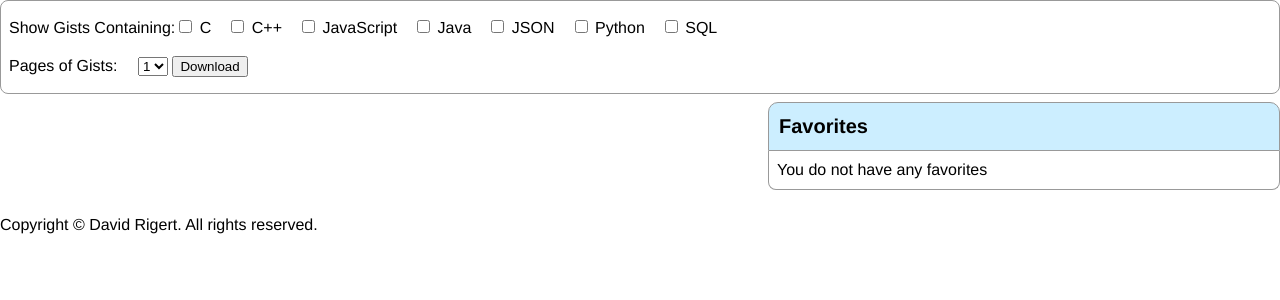
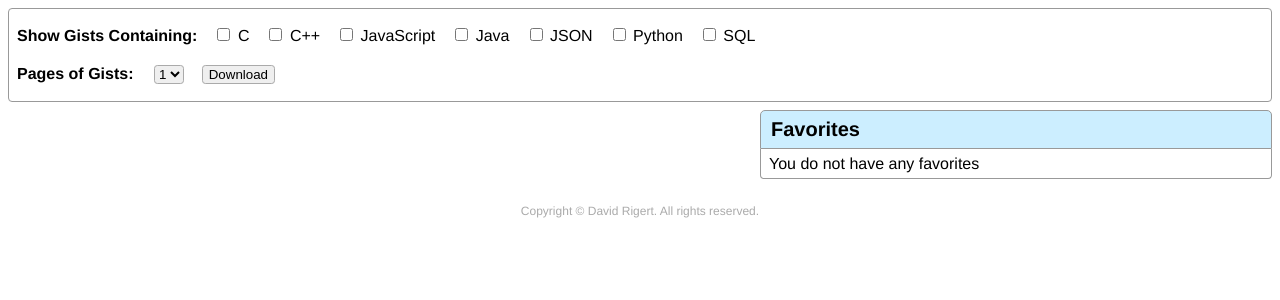
Before and after one commit to rigertd/complete, a PHP site: page / in a window 1280 px wide. Shown: the part 40-340 px from the top of the page. Run offline with PHP 8.4, Linux system fonts and the light colour scheme.

Commit message:
Updated and commented styles.

```diff
--- a/cs290-assignment3-pt2/style.css
+++ b/cs290-assignment3-pt2/style.css
@@ -3,6 +3,11 @@ body {
   margin: 0;
   padding: 0;
   min-width: 600px;
+}
+
+select, input, button {
+  border: 1px solid #aaa;
+  border-radius: .25em/.25em;
 }
 
 header {
@@ -16,36 +21,60 @@ header h1 {
   font-size: 1.5em;
 }
 
+footer {
+  clear: both;
+  color: #aaa;
+  text-align: center;
+  font-size: .75em;
+  margin: .5em;
+}
+
+/* favorites container formatting */
 .favorites {
   float: right;
-  margin: .5em 0 .5em .5em;
+  margin: 0 .5em .5em .5em;
   min-width: 200px;
+  overflow: hidden;
   padding: 0;
-  position:relative;
+  position: relative;
   width: 40%;
-  z-index: 1;
-}
-.favorites > ul {
-  border: 1px solid #999;
-  border-top: 0;
-  border-radius: 0 0 .5em .5em / 0 0 .5em .5em;
-  margin-top: 0;
-  padding: .5em;
+  z-index: 1; /* display on top of results */
 }
 
 .favorites h2 {
   background-color: #cef;
   border: 1px solid #999;
-  border-radius: .5em .5em 0 0 / .5em .5em 0 0;
+  border-radius: .25em .25em 0 0 / .25em .25em 0 0;
   font-size: 1.25em;
   margin: 0;
-  padding: .5em;
+  padding: .25em .5em;
 }
 
+.favorites > ul {
+  background-color: #fff;
+  border: 1px solid #999;
+  border-top: 0;
+  border-radius: 0 0 .25em .25em / 0 0 .25em .25em;
+  margin-top: 0;
+  padding: .25em;
+}
+
+/* options formatting */
 .options {
   border: 1px solid #999;
-  border-radius: .5em/.5em;
+  border-radius: .25em/.25em;
+  margin: .5em;
   padding: 0 .5em;
+}
+
+.options button {
+  margin-left: 1em;
+}
+
+.options > p > label, .options > ul > li:first-child {
+  font-weight: bold;
+  margin-right: 1em;
+  padding-right: 0;
 }
 
 .options ul {
@@ -60,11 +89,7 @@ header h1 {
   margin-right: 1em;
 }
 
-.pagecount {
-  text-align: center;
-  width: 2em;
-}
-
+/* favorites and result list formatting */
 .favorites > ul > li, .results > ul > li {
   padding-left: .5em;
 }
@@ -89,14 +114,16 @@ header h1 {
 }
 
 .favorites > ul > li > ul > li > ul > li, .results > ul > li > ul > li > ul > li {
+  background-color: #fac;
+  border: 1px solid #999;
+  border-radius: .25em/.25em;
   display: inline-block;
-  border: 1px solid #999;
-  background-color: #fac;
+  font-size: .75em;
   margin: .25em;
   padding: .1em .25em;
-  border-radius: .25em/.25em;
 }
 
+/* favorites button formatting */
 .add_fav, .remove_fav {
   border-width: 0;
   cursor: pointer;
@@ -119,7 +146,3 @@ header h1 {
 .remove_fav:hover {
   background-position: left;
 }
-
-footer {
-  clear: both;
-}
```
